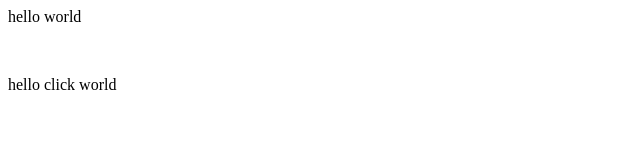
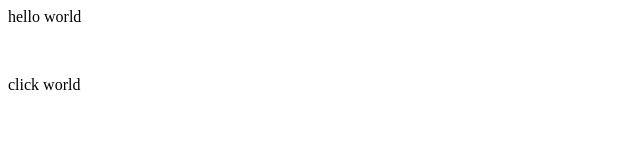
Before and after one commit to decmoyb/clickworldyaya.github.io, a plain HTML site: page index.html in a window 1280 px wide. Shown: the full height of the page, 0-640 px from the left. Drawn offline with Linux system fonts and the light colour scheme.

Commit message:
Update index.html

```diff
--- a/index.html
+++ b/index.html
@@ -2,6 +2,6 @@
 <body>
 <p>hello world</p>
 <br>
-<p>hello click world</p>
+<p>click world</p>
 </body>
 </html>
```
